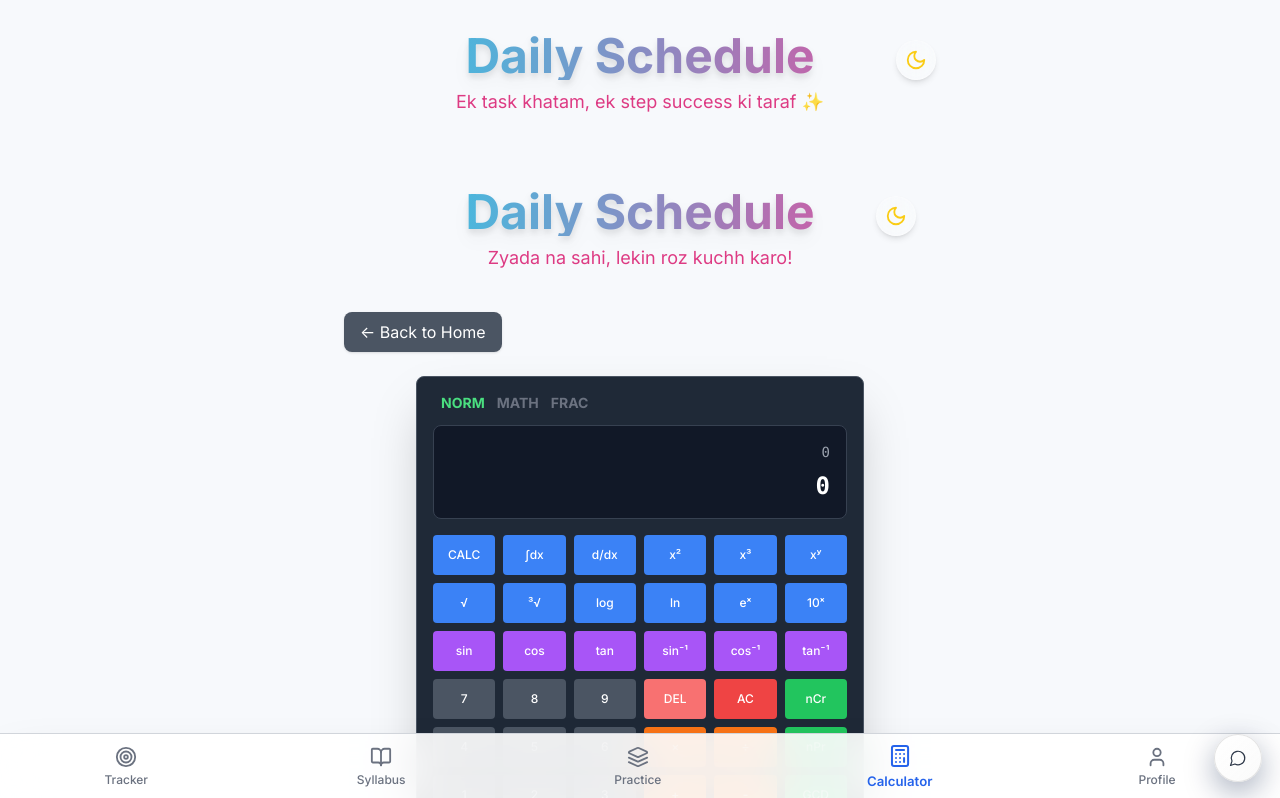
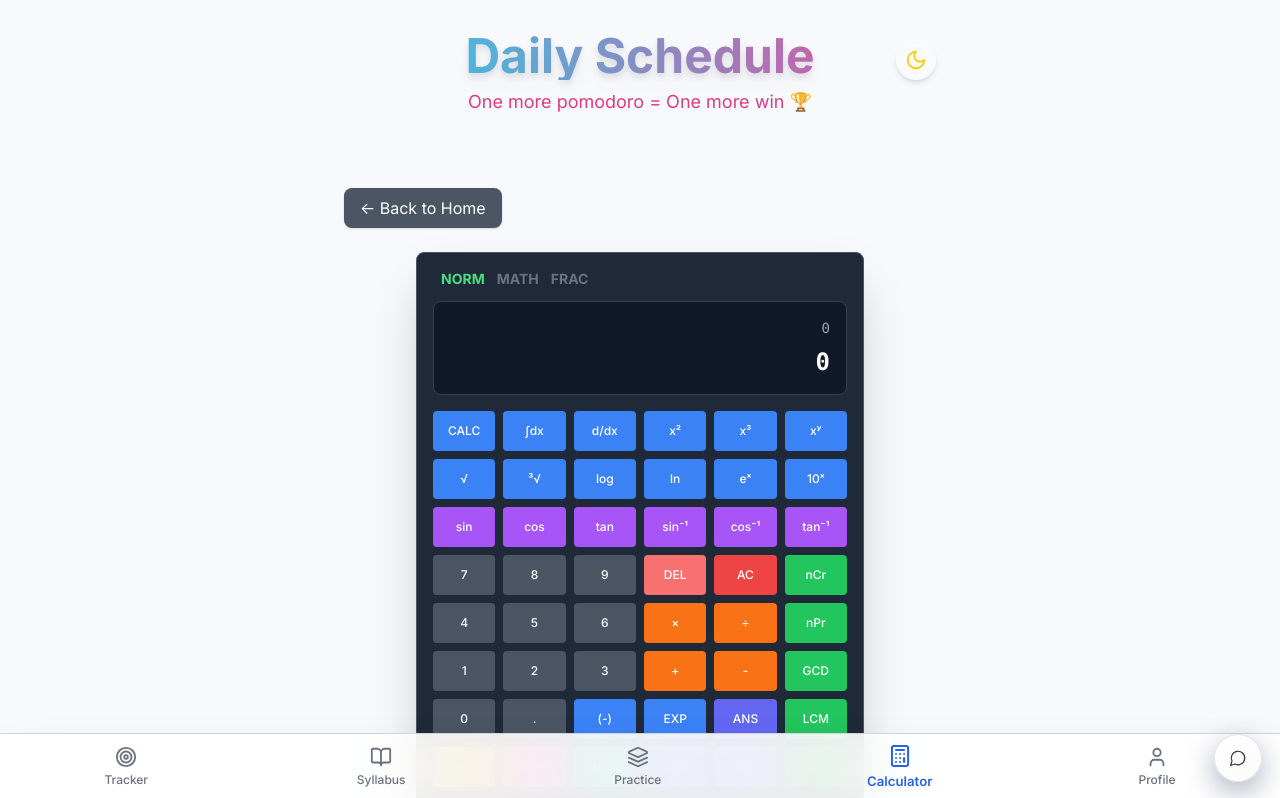
Before and after one commit to techai342/schoolwork, a React (Vite) app: page /calculator in a window 1280 px wide. Shown: the top 798 px of the page. Built offline with nearby package versions, Linux system fonts and the light colour scheme.

Commit message:
Update ScientificCalculatorPage.jsx

```diff
--- a/src/pages/ScientificCalculatorPage.jsx
+++ b/src/pages/ScientificCalculatorPage.jsx
@@ -2,14 +2,11 @@
 import React from "react";
 import { Link } from "react-router-dom";
 import ScientificCalculator from "../components/ScientificCalculator";
-import Header from "../components/Header";
 
 export default function ScientificCalculatorPage() {
   return (
     <div className="min-h-screen bg-[var(--ios-bg)] text-gray-900 dark:text-white font-inter transition-all duration-300">
       <div className="container mx-auto max-w-4xl px-5 py-8">
-        <Header />
-
         {/* Back to Home Link */}
         <div className="mb-6">
           <Link
```
